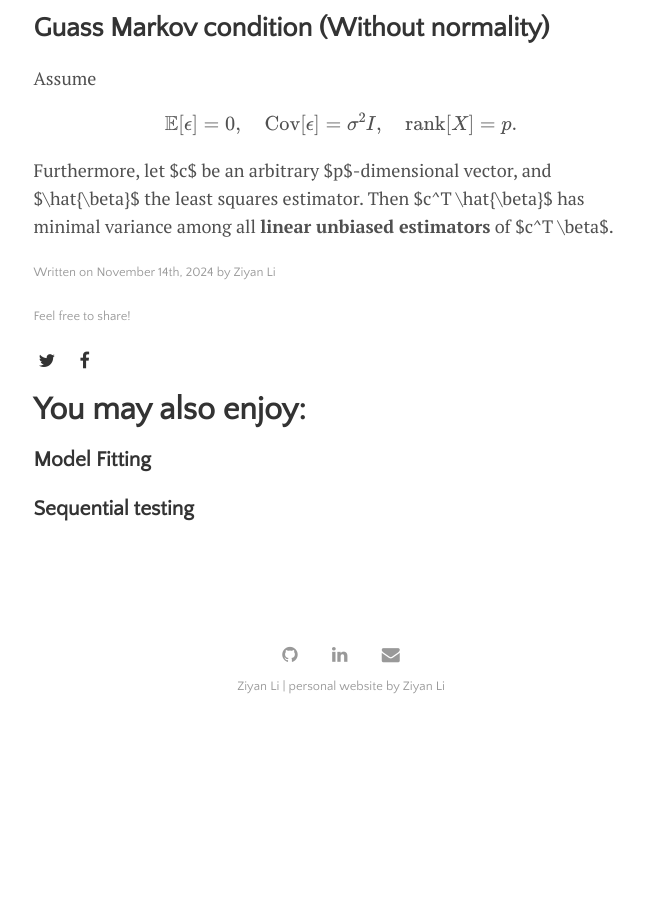
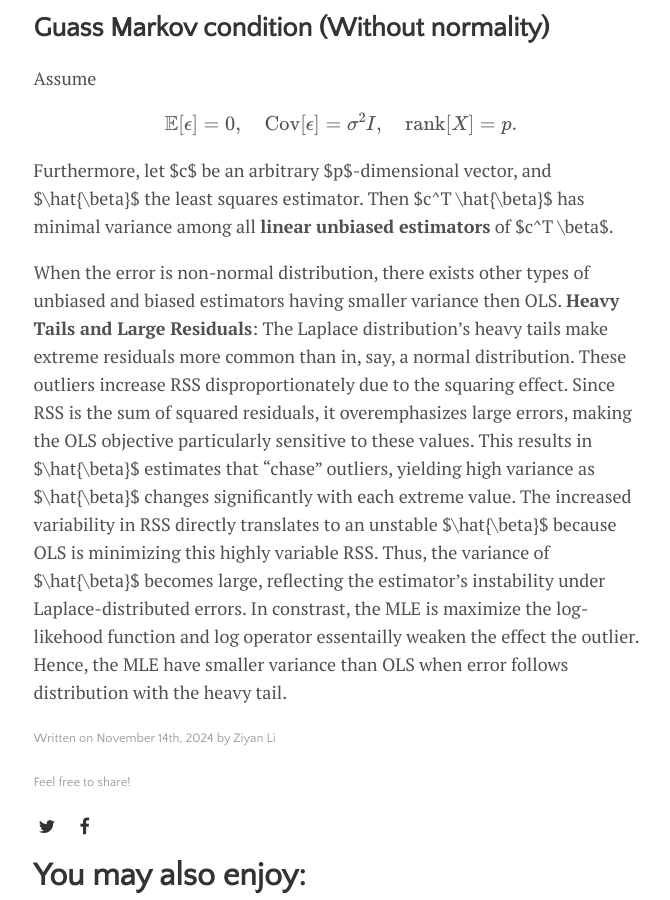
Before and after one commit to catty-halsey/catty-halsey.github.io, a Jekyll site: the page built from _posts/2024-11-14-Why the distribution of error matters?.md, in a window 1280 px wide and 900 px high, scrolled down 1012 px. Shown: the whole window, without its empty margins (299-969 px from the left). Built offline with Jekyll 4.4.1, drawn with Linux system fonts in a browser that asks for light colours; formulas are drawn with MathJax 3; before the commit the page ends 1744 px from its top, so only the background shows below that.

Commit message:
Update 2024-11-14-Why the distribution of error matters?.md

```diff
--- a/_posts/2024-11-14-Why the distribution of error matters?.md
+++ b/_posts/2024-11-14-Why the distribution of error matters?.md
@@ -30,3 +30,5 @@ $$
 $$
 
 Furthermore, let $c$ be an arbitrary $p$-dimensional vector, and $\hat{\beta}$ the least squares estimator. Then $c^T \hat{\beta}$ has minimal variance among all **linear unbiased estimators** of $c^T \beta$.
+
+When the error is non-normal distribution, there exists other types of unbiased and biased estimators having smaller variance then OLS.  **Heavy Tails and Large Residuals**: The Laplace distribution's heavy tails make extreme residuals more common than in, say, a normal distribution. These outliers increase RSS disproportionately due to the squaring effect. Since RSS is the sum of squared residuals, it overemphasizes large errors, making the OLS objective particularly sensitive to these values. This results in $\hat{\beta}$ estimates that "chase" outliers, yielding high variance as $\hat{\beta}$ changes significantly with each extreme value. The increased variability in RSS directly translates to an unstable $\hat{\beta}$ because OLS is minimizing this highly variable RSS. Thus, the variance of $\hat{\beta}$ becomes large, reflecting the estimator's instability under Laplace-distributed errors. In constrast, the MLE is maximize the log-likehood function and log operator essentailly weaken the effect the outlier. Hence, the MLE have smaller variance than OLS when error follows distribution with the heavy tail.
```
